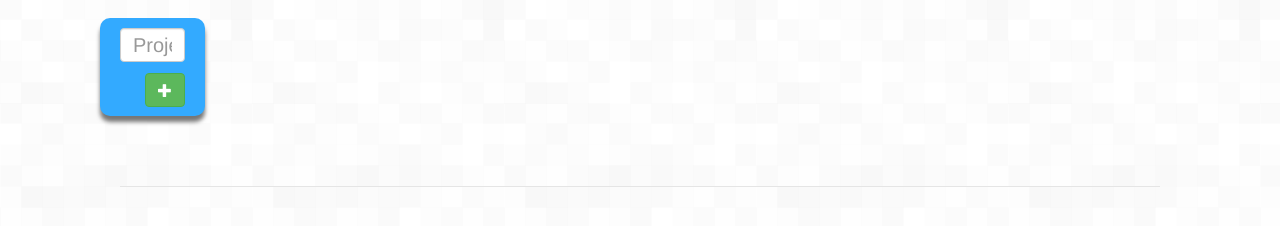
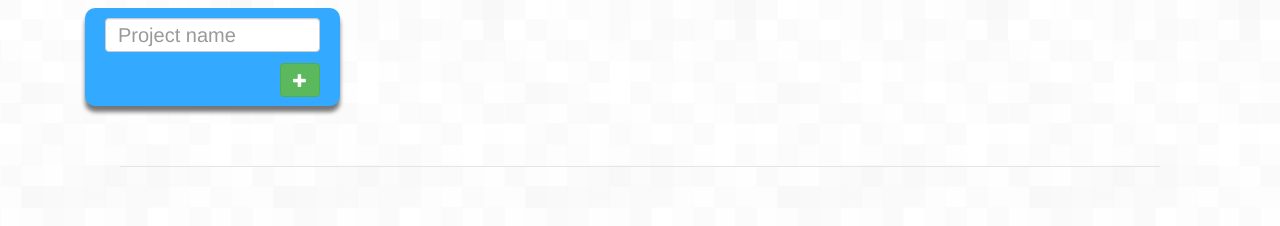
Before and after one commit to dsypien/Tasks, a website: page app/index.html at #/projects in a window 1280 px wide. Shown: the part 126-352 px from the top of the page. Drawn offline with nearby package versions, Linux system fonts and the light colour scheme; some packages are replaced by stand-ins of ours; files that its build step writes are made by us from their sources; a script that the page names is missing.

Commit message:
Fix form styling on project page

```diff
--- a/app/views/projects.html
+++ b/app/views/projects.html
@@ -17,7 +17,7 @@
 		</div>
 
 		<div >
-		    <form ng-submit="create()" class="col-md-6">
+		    <form ng-submit="create()">
 		    	<div class="col-md-3">
 					<div class="project-container">
 							<input type='text' ng-model="project.name" class='form-control' placeholder="Project name" required>
```
